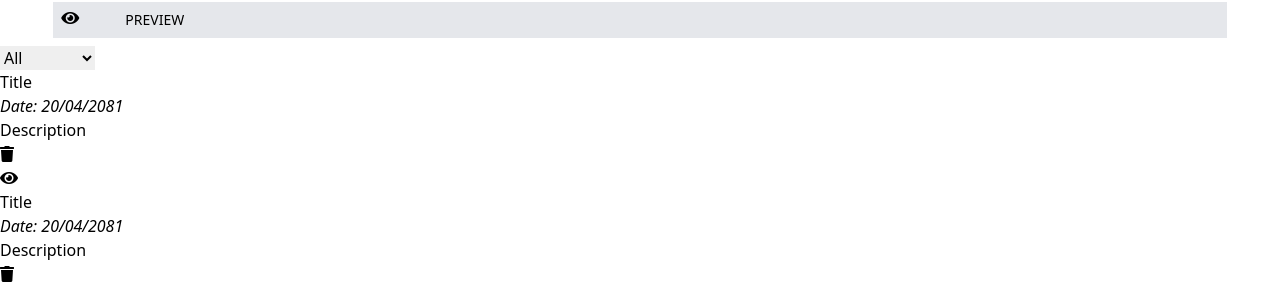
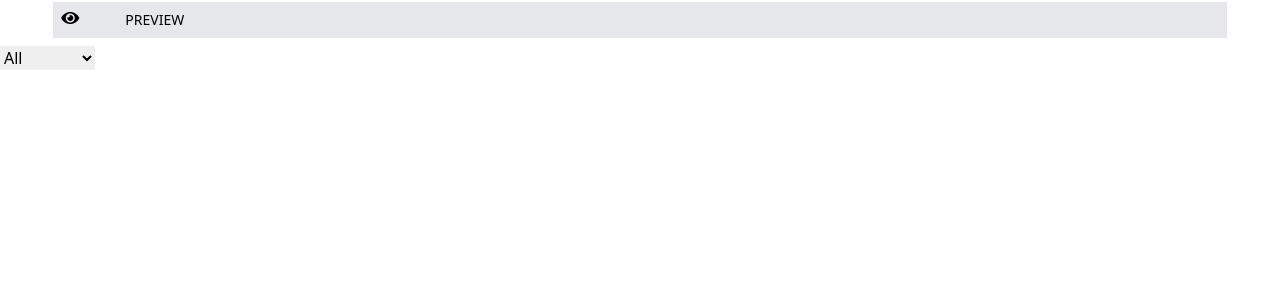
Before and after one commit to BikramGhart1/Admin-Pannel-Blog, a React (Vite) app: page / in a window 1280 px wide. Shown: the part 510-800 px from the top of the page. Built offline with nearby package versions, Linux system fonts and the light colour scheme.

Commit message:
added post updation in createpost component

```diff
--- a/package.json
+++ b/package.json
@@ -13,7 +13,8 @@
     "react": "^18.3.1",
     "react-dom": "^18.3.1",
     "react-router": "^7.1.3",
-    "react-router-dom": "^7.1.3"
+    "react-router-dom": "^7.1.3",
+    "uuid": "^11.0.5"
   },
   "devDependencies": {
     "@eslint/js": "^9.17.0",
--- a/src/App.jsx
+++ b/src/App.jsx
@@ -9,20 +9,35 @@ import CreatePost from './components/CreatePost';
 
 
 function App() {
+  const [posts, setPosts] = useState([]);
+  const [searchText, setSearchText] = useState('');
 
-  const [searchText, setSearchText] = useState('');
   const getSearchText = (searchTextFromNav) => {
     setSearchText(searchTextFromNav);
   }
+
+  const getPosts = (postsFromCreate) => {
+    const postIndex = posts.findIndex((p) => p.id === postsFromCreate.id);
+    if (postIndex !== -1) {
+      const updatedPosts = [...posts];
+      updatedPosts[postIndex] = postsFromCreate;
+      setPosts(updatedPosts);
+    } else {
+
+      setPosts((prev) => [...prev, postsFromCreate]);
+    }
+    console.log(posts)
+  }
+
   return (
     <>
       <Navbar getSearchText={getSearchText} />
       <div className='flex flex-row'>
         <Sidebar />
         <Routes>
-          <Route path='/' element={<Dashboard />} />
+          <Route path='/' element={<Dashboard posts={posts} />} />
           <Route path='/comments' element={<Comments />} />
-          <Route path='/create' element={<CreatePost/>}/>
+          <Route path='/create' element={<CreatePost getPosts={getPosts} />} />
         </Routes>
       </div>
 
--- a/src/components/CreatePost.jsx
+++ b/src/components/CreatePost.jsx
@@ -1,22 +1,59 @@
-import React from "react";
+import React, { useState, useEffect } from "react";
+import { useNavigate, useLocation } from "react-router-dom";
+import { v4 as uuidv4 } from "uuid";
 
-function CreatePost() {
+const CreatePost = React.memo(({ getPosts }) => {
+    const location = useLocation();
+    const navigate = useNavigate();
+
+    const [inputValue, setInputValue] = useState({
+        id: "",
+        title: "",
+        date: "",
+        blogContent: "",
+    });
+
+    useEffect(() => {
+        if (location.state?.post) {
+            setInputValue({
+                id: location.state.post.id || "",
+                title: location.state.post.title || "",
+                blogContent: location.state.post.blogContent || "",
+            });
+        }
+    }, [location.state]);
+    const onChangehandle = (e) => {
+        const { name, value } = e.target;
+        setInputValue((prevState) => ({ ...prevState, [name]: value }));
+    }
+    const submithandler = (e) => {
+        e.preventDefault();
+        const post={
+            id: inputValue.id||uuidv4(),
+            title:inputValue.title,
+            blogContent:inputValue.blogContent,
+            date: inputValue.date||new Date().toISOString(),
+        }
+        getPosts(post);
+
+        navigate("/");
+    }
     return (
-        <form className="flex-1 p-10">
+        <form className="flex-1 p-10" onSubmit={submithandler} >
             <div>
                 <div>
-                    <input type="text" name="title" id="title" placeholder="Title" className="w-full border-b border-fuchsia-400 p-1 mb-4 outline-none"/>
+                    <input type="text" name="title" onChange={onChangehandle} value={inputValue.title} id="title" placeholder="Title" className="w-full border-b border-fuchsia-400 p-1 mb-4 outline-none" />
                 </div>
                 <div className="mb-4 flex justify-start gap-x-8">
-                    <input type="submit" value="Publish" className="bg-fuchsia-700 rounded-lg p-2 text-white cursor-pointer active:bg-fuchsia-800 hover:opacity-90"/>
-                    <input type="button" value='Preview' className="bg-gray-200 rounded-lg p-2 text-black cursor-pointer active:bg-gray-400 active:text-gray-800 hover:opacity-70"/>
+                    <input type="submit" value="Publish" className="bg-fuchsia-700 createPostButtons" />
+                    <input type="button" value='Preview' className="bg-gray-500  createPostButtons active:bg-gray-400 active:text-gray-700 hover:opacity-70" />
                 </div>
             </div>
             <div>
-                <textarea name="blogContent" id="blogContent" className="w-full min-h-svh border border-solid border-gray-400 p-4 outline-none"></textarea>
+                <textarea name="blogContent" onChange={onChangehandle} value={inputValue.blogContent} id="blogContent" className="w-full min-h-svh border border-solid border-gray-400 p-4 outline-none"></textarea>
             </div>
         </form>
     )
-}
+});
 
-export default React.memo(CreatePost);
+export default CreatePost;
--- a/src/components/Dashboard.jsx
+++ b/src/components/Dashboard.jsx
@@ -1,7 +1,19 @@
-import React from 'react'
+import React, { useState } from 'react'
 import Post from './Post'
 
-export default function Dashboard() {
+export default function Dashboard({posts}) {
+  // const [posts,setPosts]=useState([
+  //   {
+  //     id:1,
+  //     title:"How to generate electicity",
+  //     content:"lorem",
+  //   },
+  //   {
+  //     id:2,
+  //     title:"Blood Meridian",
+  //     content:"Not availabe",
+  //   }
+  // ]);
 
   return (
     <main className='bg-gray-0 flex-1 overflow-y-auto pb-96 p-10'>
@@ -13,10 +25,12 @@ export default function Dashboard() {
         </select>
       </div>
       <div className='flex flex-col mt-4'>
-        <Post />
-        <Post />
-        <Post/>
-        <Post/>
+        {
+          posts.length>0 &&
+            posts.map((post,index)=>{
+             return <Post key={post.id||index} post={post}/>
+            })
+        }
       </div>
     </main>
   )
--- a/src/components/Post.jsx
+++ b/src/components/Post.jsx
@@ -1,21 +1,30 @@
 import React from 'react'
+import { Link } from 'react-router-dom';
 
-export default function Post() {
+const Post = React.memo(({ post }) => {
     return (
-        <div className='p-2 border border-solid border-gray-400 relative rounded-lg mb-2 mt-2 hover:border-y-fuchsia-500 hover:shadow-lg hover:shadow-slate-600 hover:rounded-lg cursor-pointer'>
+        <Link to='/create'
+            state={{post}}
+         className='p-2 border border-solid border-gray-400 relative max-h-48 flex flex-col rounded-lg mb-2 mt-2 hover:border-y-fuchsia-500 hover:shadow-lg hover:shadow-slate-600 hover:rounded-lg cursor-pointer'>
             <div>
-                <h2>Title</h2>
+                <h2>{post.title}</h2>
                 <em>Date: 20/04/2081</em>
-                <p>Description</p>
+                <p className='max-h-24 overflow-hidden'>{post.blogContent}</p>
             </div>
-            <div>
-                <div className='mr-6 p-2 '>
-                    <i class="fa fa-trash rounded-full p-2 hover:bg-gray-300 absolute bottom-2 right-2" aria-hidden="true"></i>
+            <div className=' flex flex-row justify-end '>
+                <div>
+                    3<i className="fa fa-comment postBadge hover:bg-transparent text-gray-600 cursor-default" aria-hidden="true"></i>
                 </div>
-                <div className='mr-6 p-2 '>
-                    <i className="fa fa-eye rounded-full p-2 hover:bg-gray-300 absolute bottom-2 right-12" aria-hidden="true"></i>
+                <div className=''>
+                    <i className="fa fa-trash  postBadge " aria-hidden="true"></i>
                 </div>
+                <div className=''>
+                    <i className="fa fa-eye postBadge" aria-hidden="true"></i>
+                </div>
+
             </div>
-        </div>
+        </Link>
     )
-}
+});
+
+export default Post;
--- a/src/index.css
+++ b/src/index.css
@@ -4,18 +4,27 @@
 
 /* @import "@fortawesome/fontawesome-free/css/all.css"; */
 
-.sidebarNav{
-  @apply flex justify-start gap-x-8 items-start bg-gray-200 w-11/12 m-auto mt-2 mb-2 p-2 cursor-pointer hover:bg-gray-300 active:text-blue-800
+.sidebarNav {
+    @apply flex justify-start gap-x-8 items-start bg-gray-200 w-11/12 m-auto mt-2 mb-2 p-2 cursor-pointer hover:bg-gray-300 active:text-blue-800
 }
 
-.sidebarNavButton{
+.sidebarNavButton {
     @apply text-sm items-start
 }
 
-.sidebarNavIcon{
+.sidebarNavIcon {
     @apply w-full
 }
 
-.sidebarNavIcon{
+.sidebarNavIcon {
     @apply w-8
 }
+
+.postBadge {
+    @apply rounded-full p-2 hover:bg-gray-300 opacity-85
+}
+
+.createPostButtons{
+    @apply rounded-lg p-2 text-white cursor-pointer active:bg-fuchsia-800 hover:opacity-90
+}
+/* absolute bottom-2 right-2 */
```
Also changed, not shown: 1 other file (tests, documents, lock files or other folders).
